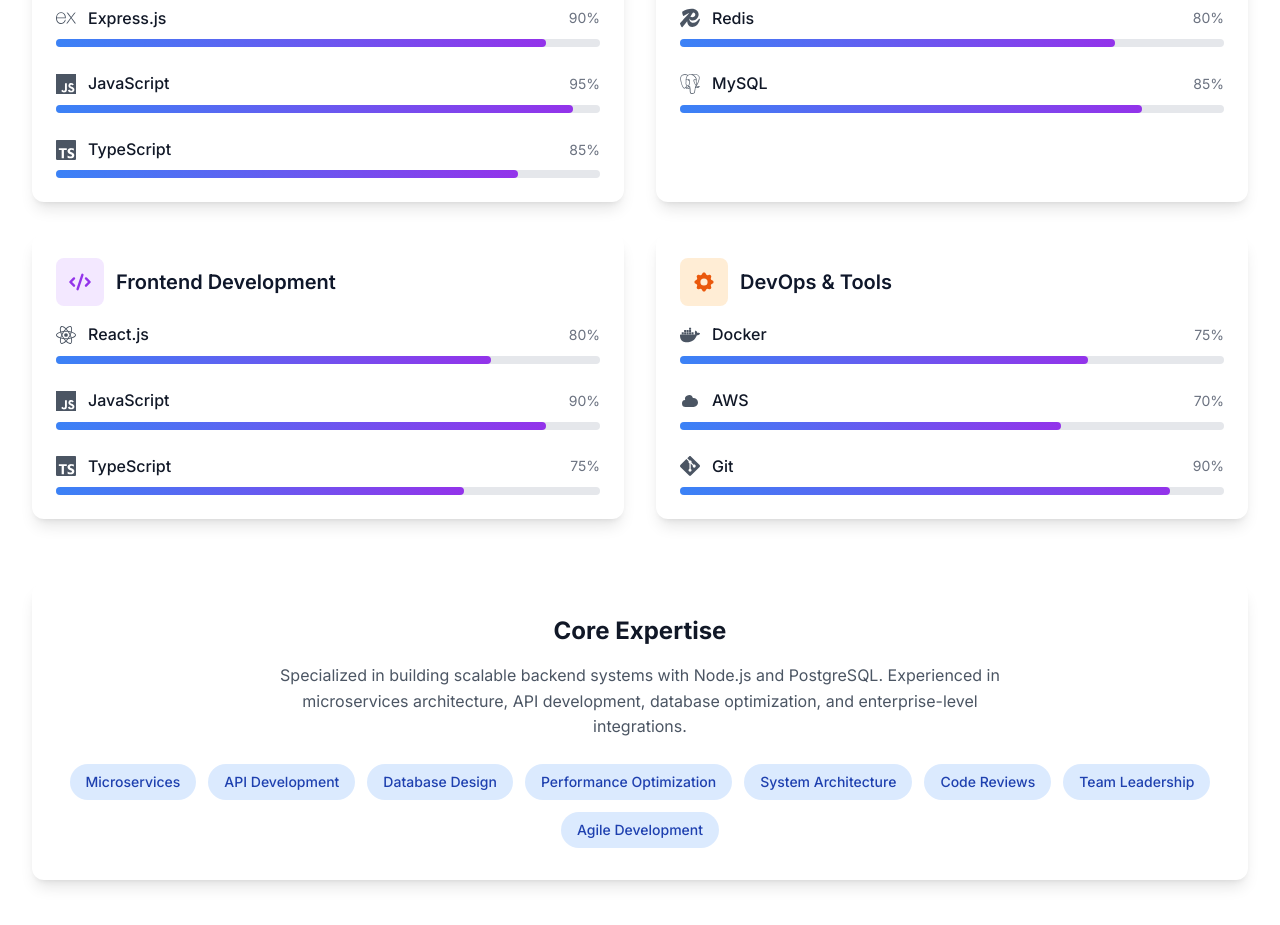
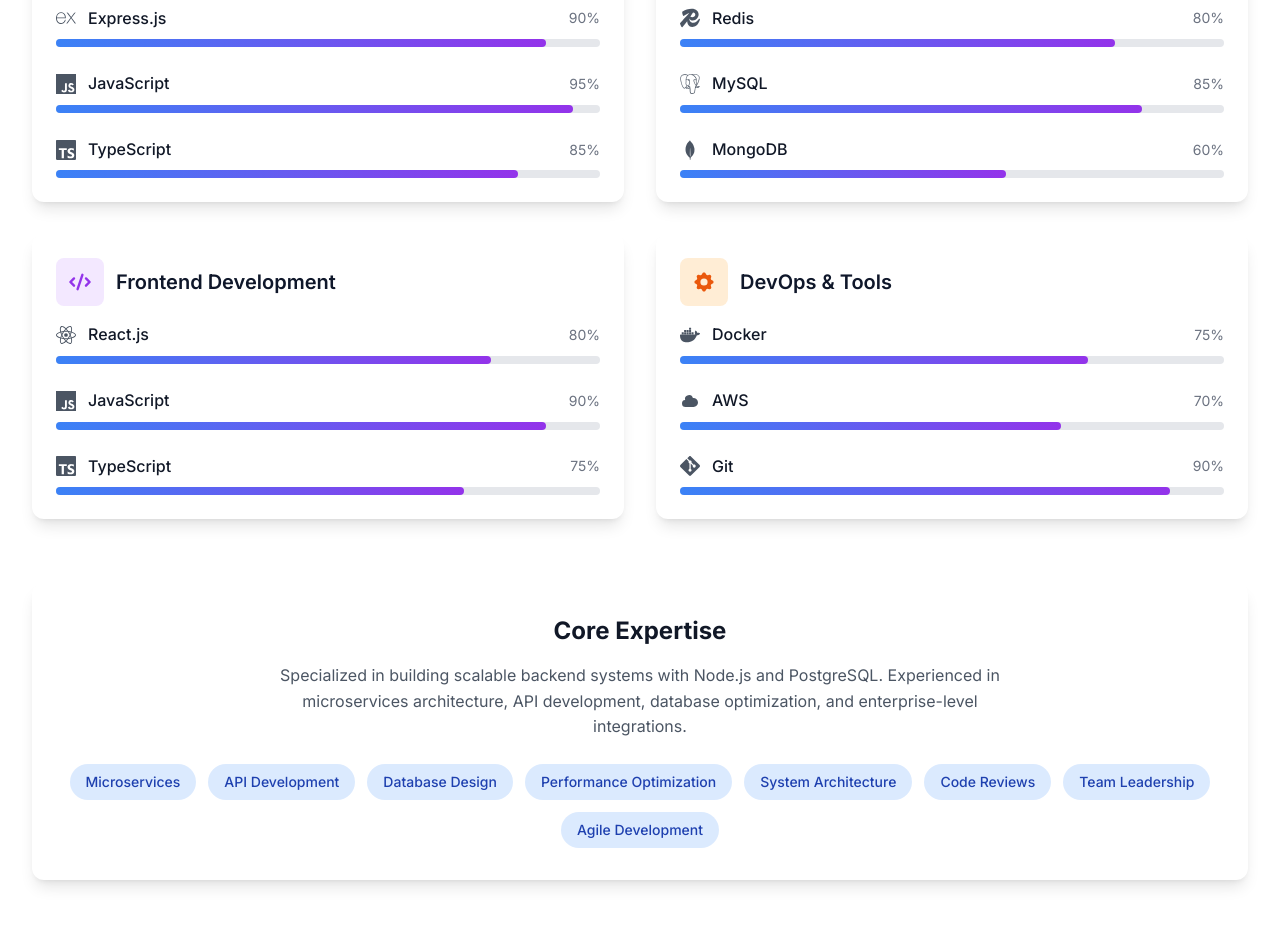
Before and after one commit to Ashifalam/Portfolio, a React (Vite) app: page / in a window 1280 px wide. Shown: the part 2280-3205 px from the top of the page. Built offline with nearby package versions, Linux system fonts and the light colour scheme.

Commit message:
Add MongoDB to database skills with 60% proficiency

```diff
--- a/src/components/Skills.jsx
+++ b/src/components/Skills.jsx
@@ -1,6 +1,6 @@
 import React from 'react';
 import { motion } from 'framer-motion';
-import { SiNodedotjs, SiPostgresql, SiJavascript, SiTypescript, SiReact, SiExpress, SiRedis, SiDocker, SiGit } from 'react-icons/si';
+import { SiNodedotjs, SiPostgresql, SiJavascript, SiTypescript, SiReact, SiExpress, SiRedis, SiDocker, SiGit, SiMongodb } from 'react-icons/si';
 import { HiServer, HiDatabase, HiCode, HiCog, HiCloud } from 'react-icons/hi';
 import Section, { SectionHeader } from './Section';
 import Card, { CardBody, CardHeader, CardTitle } from './Card';
@@ -26,6 +26,7 @@
         { name: 'PostgreSQL', icon: SiPostgresql, level: 90 },
         { name: 'Redis', icon: SiRedis, level: 80 },
         { name: 'MySQL', icon: SiPostgresql, level: 85 },
+        { name: 'MongoDB', icon: SiMongodb, level: 60 },
       ]
     },
     {
```
